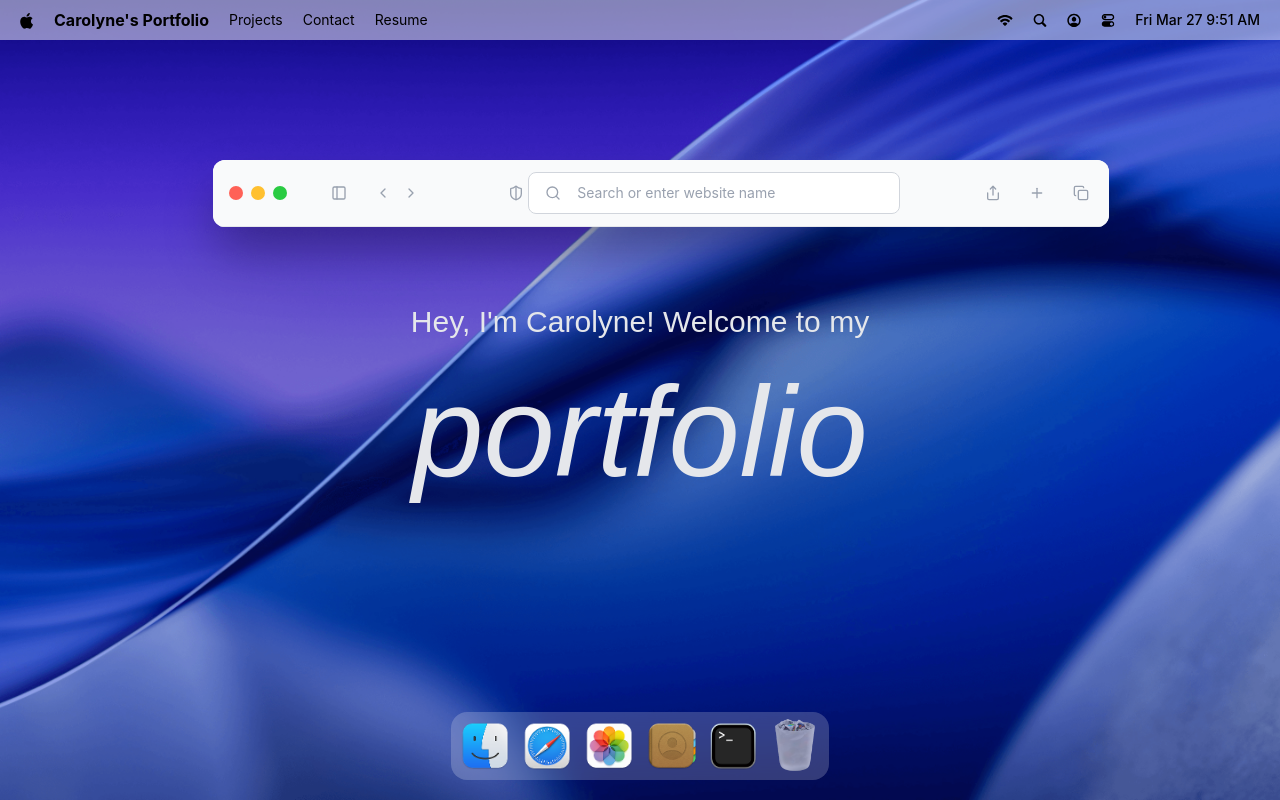
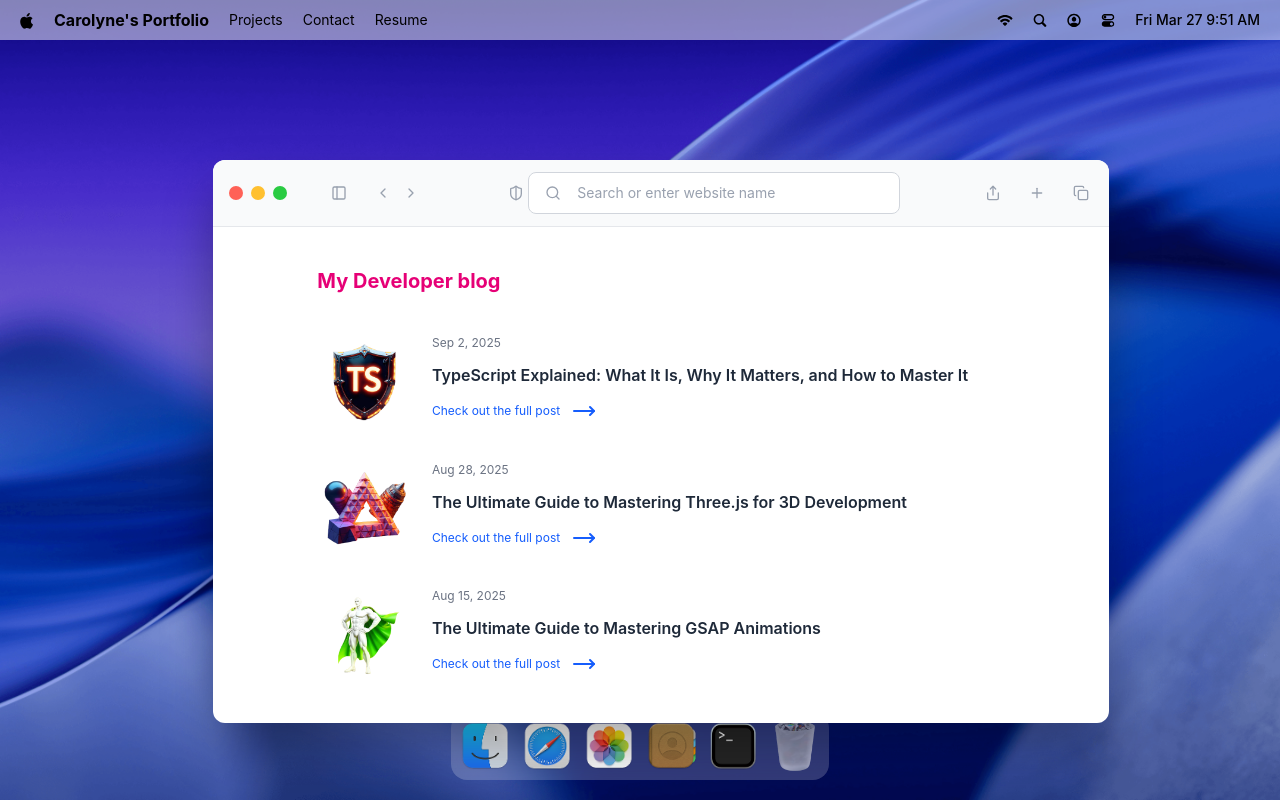
Before and after one commit to MweleCarol/MacOS_Portfolio, a React (Vite) app: page / in a window 1280 px wide. Both pictures are taken after a click on the button 547 px from the left and 746 px from the top of the page. Built offline with nearby package versions, Linux system fonts and the light colour scheme; a web font is replaced by a local one.

Commit message:
Finished the blog window

```diff
--- a/src/windows/Safari.jsx
+++ b/src/windows/Safari.jsx
@@ -1,6 +1,7 @@
 import WindowControls from '#Components/WindowControls';
+import { blogPosts } from '#constants';
 import WindowWrapper from '#hoc/WindowsWrapper';
-import { ChevronLeft, ChevronRight, Copy, PanelLeft, Plus, Search, Share, ShieldHalf } from 'lucide-react';
+import { ChevronLeft, ChevronRight, Copy, MoveRight, PanelLeft, Plus, Search, Share, ShieldHalf } from 'lucide-react';
 import React from 'react';
 
 const Safari = () => {
@@ -27,6 +28,25 @@ const Safari = () => {
           <Copy className='icon'/>
         </div>
       </div>
+      <div className="blog">
+        <h2>My Developer blog</h2>
+        <div className="space-y-8">
+          {blogPosts.map(({id, image, title,date, link})=>(
+            <div key={id} className='blog-post'>
+              <div className="col-span-2">
+                <img src={image} alt={title} />
+              </div>
+              <div className="content">
+                <p>{date}</p>
+                <h3>{title}</h3>
+                <a href={link} target='_blank' rel='noopener noreferrer'>
+                  Check out the full post <MoveRight className='icon-hover'/>
+                </a>
+              </div>
+            </div>
+          ))}
+        </div>
+      </div>
     </>
   );
 }
```
